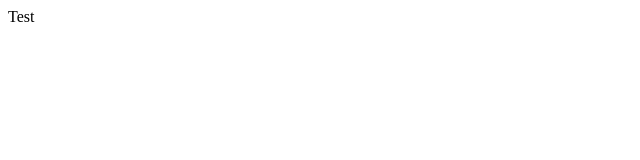
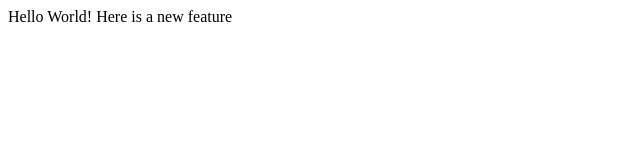
Before and after one commit to aw58/learningWebStuff, a plain HTML site: page index.html in a window 1280 px wide. Shown: the whole page, without its empty margins (0-640 px from the left). Drawn offline with Linux system fonts and the light colour scheme.

Commit message:
add a new feature

```diff
--- a/index.html
+++ b/index.html
@@ -4,6 +4,7 @@
     <title>Test</title>
   <head>
   <body>
-    Test
+    Hello World!
+    Here is a new feature
   </body>
 </html>
```
Also changed, not shown: hello.html (+1 -1 lines).
